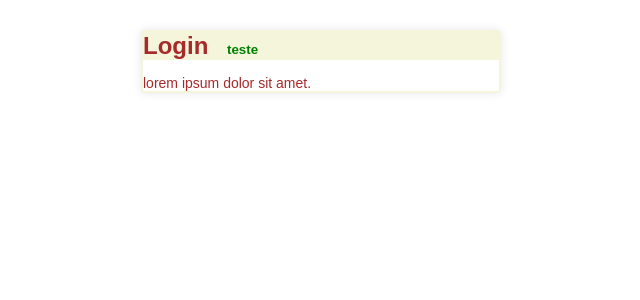
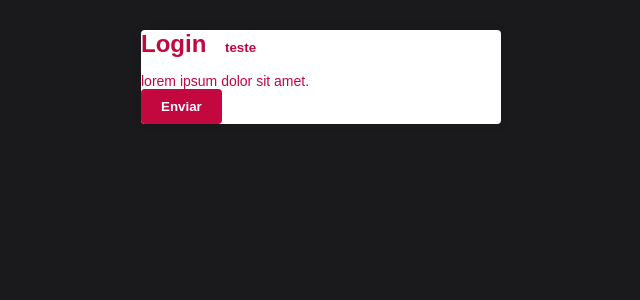
Before and after one commit to grasielarosa/react-redux-project-base, a React (Create React App) app: page / in a window 1280 px wide. Shown: the top 300 px of the page, without its empty margins (319-959 px from the left). Built offline with nearby package versions, Linux system fonts and the light colour scheme; the HTML template or start-up script is replaced by a standard one.

Commit message:
color configuration - config folder

```diff
--- /dev/null
+++ b/src/config/colors.js
@@ -0,0 +1,7 @@
+export const primaryColor = '#C3073f';
+export const primaryDarkColor = '#1A1A1D';
+
+export const successColor = '#1F97F6';
+export const infoColor = '#1F97F6';
+export const errorColor = '#F2AF29';
+export const warningColor = '#F2AF29';
--- a/src/pages/Login/index.js
+++ b/src/pages/Login/index.js
@@ -12,6 +12,7 @@
         <small> teste</small>
       </Title>
       <Paragraph>lorem ipsum dolor sit amet.</Paragraph>
+      <button type="button">Enviar</button>
     </Container>
   );
 }
--- a/src/pages/Login/styled.js
+++ b/src/pages/Login/styled.js
@@ -1,17 +1,14 @@
 import styled from 'styled-components';
 
 export const Title = styled.h1`
-  color: brown;
-  background: ${(props) => (props.isRed ? 'red' : 'beige')};
+  /* background: ${(props) => (props.isRed ? 'red' : 'beige')}; */
   small {
     font-size: 10pt;
     margin-left: 15px;
-    color: green;
   }
 `;
 
 export const Paragraph = styled.p`
   font-size: 14px;
-  color: brown;
   margin-top: 15px;
 `;
--- a/src/styles/GlobalStyles.js
+++ b/src/styles/GlobalStyles.js
@@ -1,4 +1,5 @@
 import styled, { createGlobalStyle } from 'styled-components';
+import { primaryColor, primaryDarkColor } from '../config/colors';
 
 export default createGlobalStyle`
 * {
@@ -10,6 +11,8 @@
 
 body {
   font-family: sans-serif;
+  background: ${primaryDarkColor};
+  color: ${primaryColor};
 
 }
 
@@ -19,10 +22,17 @@
 
 button {
     cursor: pointer;
+    background: ${primaryColor};
+    border: none;
+    border-radius: 4px;
+    color: #fff;
+    padding: 10px 20px;
+    font-weight: 700;
 }
 
 a {
     text-decoration: none;
+    color: ${primaryColor};
 }
 
 ul {
@@ -34,7 +44,6 @@
   max-width: 360px;
   background: #fff;
   margin: 30px auto;
-  border: 2px solid beige;
   border-radius: 4px;
   box-shadow: 0 0 10px rgba(0, 0, 0, 0.1);
 `;
```
